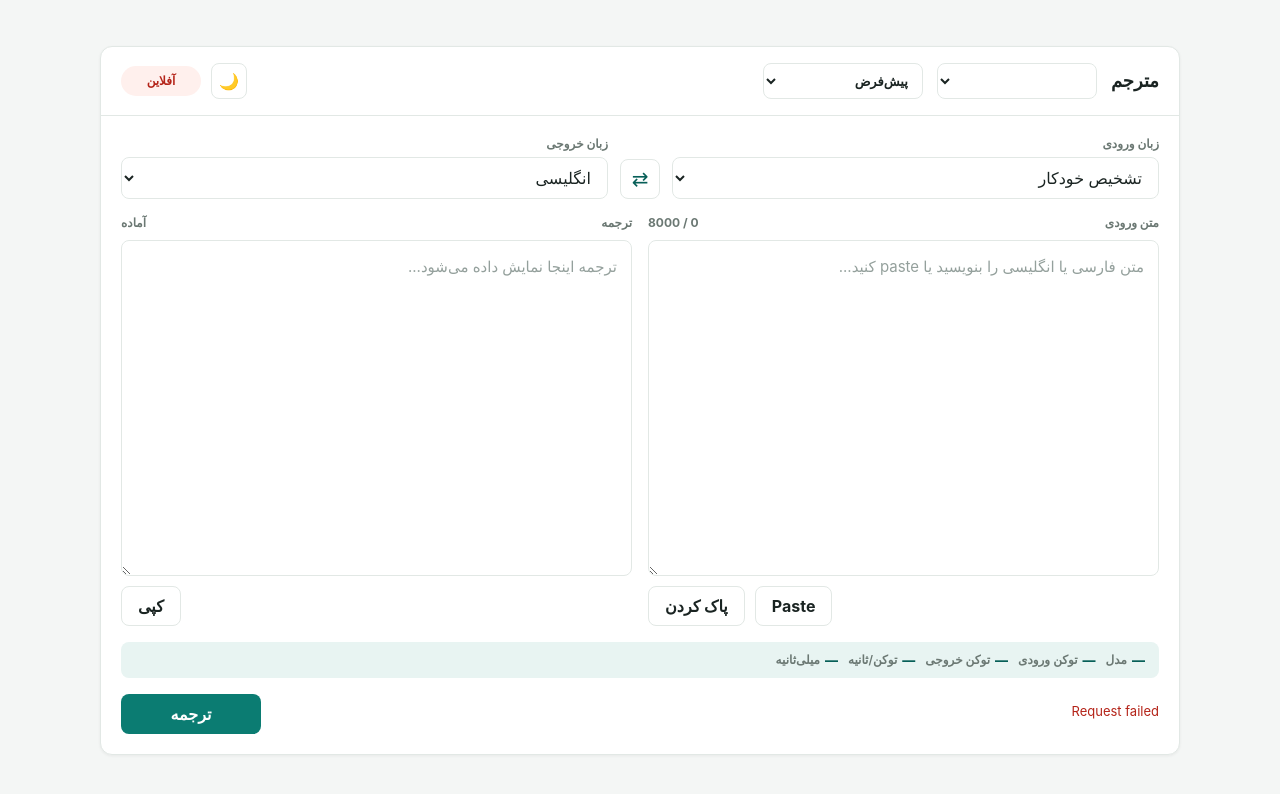
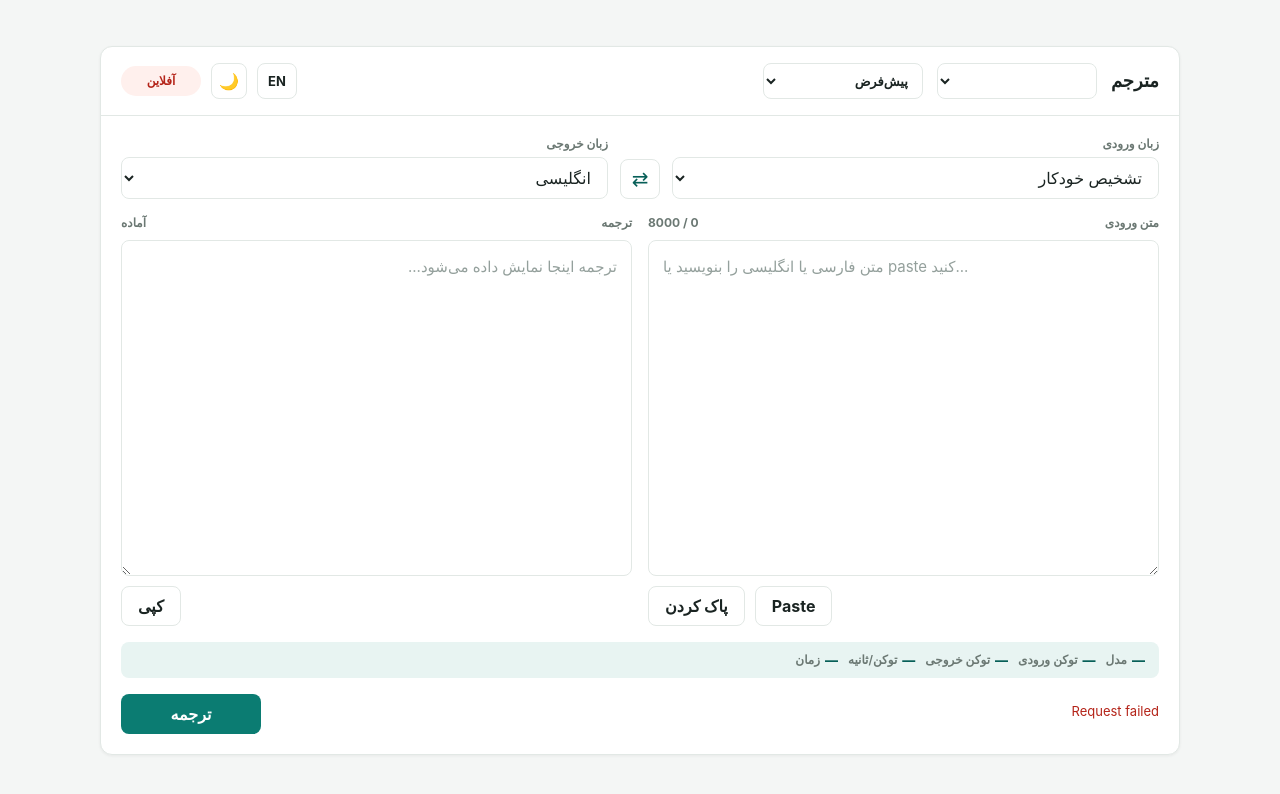
Before and after one commit to Kusarok/translator, a website: page src/client/index.html in a window 1280 px wide. Drawn offline with Linux system fonts and the light colour scheme; no server answers.

Commit message:
feat: bilingual UI (Persian/English) with language toggle, i18n system, RTL/LTR switching

```diff
--- a/src/client/assets/css/components.css
+++ b/src/client/assets/css/components.css
@@ -26,21 +26,33 @@
   background: rgba(239, 68, 68, 0.15);
 }
 
-.theme-toggle {
-  width: 36px;
+.theme-toggle,
+.lang-toggle {
   height: 36px;
   border: 1px solid var(--line);
   background: var(--surface);
   color: var(--text);
   border-radius: 8px;
-  font-size: 16px;
+  font-size: 13px;
+  font-weight: 700;
   display: inline-flex;
   align-items: center;
   justify-content: center;
   flex-shrink: 0;
 }
 
-.theme-toggle:hover {
+.theme-toggle {
+  width: 36px;
+  font-size: 16px;
+}
+
+.lang-toggle {
+  min-width: 36px;
+  padding: 0 10px;
+}
+
+.theme-toggle:hover,
+.lang-toggle:hover {
   border-color: var(--accent);
   background: var(--accent-soft);
 }
@@ -64,7 +76,6 @@ select {
   background: var(--surface);
   color: var(--text);
   padding: 0 12px;
-  direction: rtl;
 }
 
 .icon-button {
@@ -112,7 +123,6 @@ textarea {
   padding: 14px;
   line-height: 1.65;
   font-size: 15px;
-  direction: rtl;
 }
 
 textarea::placeholder {
--- a/src/client/assets/js/dom.js
+++ b/src/client/assets/js/dom.js
@@ -3,6 +3,7 @@ export const elements = {
   modelSelect: document.querySelector("#modelSelect"),
   toneSelect: document.querySelector("#toneSelect"),
   themeToggle: document.querySelector("#themeToggle"),
+  langToggle: document.querySelector("#langToggle"),
   sourceLanguage: document.querySelector("#sourceLanguage"),
   targetLanguage: document.querySelector("#targetLanguage"),
   inputText: document.querySelector("#inputText"),
--- /dev/null
+++ b/src/client/assets/js/i18n.js
@@ -0,0 +1,109 @@
+let lang = localStorage.getItem("lang") || "fa";
+
+export const getLang = () => lang;
+
+export const setLang = (next) => {
+  lang = next;
+  localStorage.setItem("lang", next);
+};
+
+export const translations = {
+  fa: {
+    dir: "rtl",
+    title: "مترجم فارسی و انگلیسی",
+    appName: "مترجم",
+    selectModel: "انتخاب مدل",
+    selectTone: "انتخاب لحن",
+    toggleTheme: "تغییر تم",
+    switchLang: "English",
+    checkingStatus: "در حال بررسی",
+    online: "آنلاین",
+    offline: "آفلاین",
+    sourceLanguage: "زبان ورودی",
+    targetLanguage: "زبان خروجی",
+    autoDetect: "تشخیص خودکار",
+    persian: "فارسی",
+    english: "انگلیسی",
+    swapLanguages: "جابجایی زبان‌ها",
+    inputText: "متن ورودی",
+    inputPlaceholder: "متن فارسی یا انگلیسی را بنویسید یا paste کنید...",
+    paste: "Paste",
+    clear: "پاک کردن",
+    translation: "ترجمه",
+    ready: "آماده",
+    outputPlaceholder: "ترجمه اینجا نمایش داده می‌شود...",
+    copy: "کپی",
+    translate: "ترجمه",
+    translating: "در حال ترجمه",
+    statModel: "مدل",
+    statInput: "توکن ورودی",
+    statOutput: "توکن خروجی",
+    statSpeed: "توکن/ثانیه",
+    statTime: "زمان",
+    toneDefault: "پیش‌فرض",
+    toneFormal: "رسمی",
+    toneInformal: "غیررسمی",
+    toneTechnical: "تخصصی",
+    msgEmpty: "متن را وارد کنید.",
+    msgTooLong: "متن باید حداکثر {max} کاراکتر باشد.",
+    msgDone: "انجام شد.",
+    msgPasted: "متن وارد شد.",
+    msgPasteFail: "Paste در این مرورگر در دسترس نیست.",
+    msgNothingToCopy: "متنی برای کپی وجود ندارد.",
+    msgCopied: "کپی شد."
+  },
+  en: {
+    dir: "ltr",
+    title: "Persian-English Translator",
+    appName: "Translator",
+    selectModel: "Select model",
+    selectTone: "Select tone",
+    toggleTheme: "Toggle theme",
+    switchLang: "فارسی",
+    checkingStatus: "Checking",
+    online: "Online",
+    offline: "Offline",
+    sourceLanguage: "Source language",
+    targetLanguage: "Target language",
+    autoDetect: "Auto detect",
+    persian: "Persian",
+    english: "English",
+    swapLanguages: "Swap languages",
+    inputText: "Input text",
+    inputPlaceholder: "Type or paste Persian or English text...",
+    paste: "Paste",
+    clear: "Clear",
+    translation: "Translation",
+    ready: "Ready",
+    outputPlaceholder: "Translation will appear here...",
+    copy: "Copy",
+    translate: "Translate",
+    translating: "Translating",
+    statModel: "Model",
+    statInput: "Input tokens",
+    statOutput: "Output tokens",
+    statSpeed: "tokens/s",
+    statTime: "Time",
+    toneDefault: "Default",
+    toneFormal: "Formal",
+    toneInformal: "Informal",
+    toneTechnical: "Technical",
+    msgEmpty: "Please enter some text.",
+    msgTooLong: "Text must be {max} characters or fewer.",
+    msgDone: "Done.",
+    msgPasted: "Text pasted.",
+    msgPasteFail: "Paste is not available in this browser.",
+    msgNothingToCopy: "Nothing to copy.",
+    msgCopied: "Copied."
+  }
+};
+
+export const t = (key, vars) => {
+  let str = translations[lang]?.[key] ?? key;
+  if (vars) {
+    for (const [k, v] of Object.entries(vars)) {
+      str = str.replace(`{${k}}`, v);
+    }
+  }
+  return str;
+};
--- a/src/client/assets/js/ui.js
+++ b/src/client/assets/js/ui.js
@@ -1,6 +1,7 @@
 import { hasPersianText } from "./constants.js";
 import { elements } from "./dom.js";
 import { state } from "./state.js";
+import { translations, t, setLang, getLang } from "./i18n.js";
 
 const formatTime = (ms) =>
   ms == null ? "—" : (ms >= 1000 ? `${(ms / 1000).toFixed(1)}s` : `${ms}ms`);
@@ -25,19 +26,67 @@ initTheme.toggle = () => {
   applyTheme(current === "dark" ? "light" : "dark");
 };
 
+const updateSelectOptions = (lang) => {
+  const tr = translations[lang];
+  const src = elements.sourceLanguage.options;
+  src[0].textContent = tr.autoDetect;
+  src[1].textContent = tr.persian;
+  src[2].textContent = tr.english;
+
+  const tgt = elements.targetLanguage.options;
+  tgt[0].textContent = tr.english;
+  tgt[1].textContent = tr.persian;
+
+  const tone = elements.toneSelect.options;
+  tone[0].textContent = tr.toneDefault;
+  tone[1].textContent = tr.toneFormal;
+  tone[2].textContent = tr.toneInformal;
+  tone[3].textContent = tr.toneTechnical;
+};
+
+export const setLanguage = (lang) => {
+  setLang(lang);
+  const tr = translations[lang];
+
+  document.documentElement.lang = lang;
+  document.documentElement.dir = tr.dir;
+  document.title = tr.title;
+
+  document.querySelectorAll("[data-i18n]").forEach((el) => {
+    el.textContent = tr[el.dataset.i18n];
+  });
+  document.querySelectorAll("[data-i18n-placeholder]").forEach((el) => {
+    el.placeholder = tr[el.dataset.i18nPlaceholder];
+  });
+  document.querySelectorAll("[data-i18n-aria]").forEach((el) => {
+    el.setAttribute("aria-label", tr[el.dataset.i18nAria]);
+  });
+  document.querySelectorAll("[data-i18n-title]").forEach((el) => {
+    el.title = tr[el.dataset.i18nTitle];
+  });
+
+  updateSelectOptions(lang);
+  elements.langToggle.textContent = lang === "fa" ? "EN" : "FA";
+  updateCharacterCount();
+};
+
+setLanguage.toggle = () => {
+  setLanguage(getLang() === "fa" ? "en" : "fa");
+};
+
 export const setMessage = (text = "", type = "") => {
   elements.message.textContent = text;
   elements.message.className = `message ${type}`.trim();
 };
 
-export const setServerStatus = (text, type = "") => {
-  elements.serverStatus.textContent = text;
+export const setServerStatus = (statusKey, type = "") => {
+  elements.serverStatus.textContent = t(statusKey);
   elements.serverStatus.className = `status-pill ${type}`.trim();
 };
 
 export const setLoadingView = (loading) => {
   elements.translateButton.disabled = loading;
-  elements.translateButtonText.textContent = loading ? "در حال ترجمه" : "ترجمه";
+  elements.translateButtonText.textContent = loading ? t("translating") : t("translate");
   elements.form.classList.toggle("is-loading", loading);
 };
 
@@ -59,7 +108,7 @@ export const setOutput = (text) => {
 
 export const resetOutput = () => {
   setOutput("");
-  elements.modelName.textContent = "آماده";
+  elements.modelName.textContent = t("ready");
 };
 
 export const populateModelSelect = (models, selected) => {
--- a/src/client/index.html
+++ b/src/client/index.html
@@ -13,12 +13,12 @@
       <section class="workspace" aria-label="Translation workspace">
         <header class="topbar">
           <div class="topbar-left">
-            <h1>مترجم</h1>
+            <h1 data-i18n="appName">مترجم</h1>
             <label class="model-field">
-              <select id="modelSelect" name="model" aria-label="انتخاب مدل"></select>
+              <select id="modelSelect" name="model" data-i18n-aria="selectModel" aria-label="انتخاب مدل"></select>
             </label>
             <label class="model-field">
-              <select id="toneSelect" aria-label="انتخاب لحن">
+              <select id="toneSelect" data-i18n-aria="selectTone" aria-label="انتخاب لحن">
                 <option value="default">پیش‌فرض</option>
                 <option value="formal">رسمی</option>
                 <option value="informal">غیررسمی</option>
@@ -27,15 +27,16 @@
             </label>
           </div>
           <div class="topbar-right">
-            <button class="theme-toggle" id="themeToggle" type="button" aria-label="تغییر تم">🌙</button>
-            <div class="status-pill" id="serverStatus">در حال بررسی</div>
+            <button class="lang-toggle" id="langToggle" type="button" data-i18n-aria="switchLang" aria-label="English">EN</button>
+            <button class="theme-toggle" id="themeToggle" type="button" data-i18n-aria="toggleTheme" aria-label="تغییر تم">🌙</button>
+            <div class="status-pill" id="serverStatus" data-i18n="checkingStatus">در حال بررسی</div>
           </div>
         </header>
 
         <form class="translator" id="translatorForm">
           <div class="language-row">
             <label class="field">
-              <span>زبان ورودی</span>
+              <span data-i18n="sourceLanguage">زبان ورودی</span>
               <select id="sourceLanguage" name="sourceLanguage">
                 <option value="auto">تشخیص خودکار</option>
                 <option value="fa">فارسی</option>
@@ -43,12 +44,12 @@
               </select>
             </label>
 
-            <button class="icon-button" id="swapButton" type="button" title="جابجایی زبان‌ها" aria-label="جابجایی زبان‌ها">
+            <button class="icon-button" id="swapButton" type="button" data-i18n-title="swapLanguages" data-i18n-aria="swapLanguages" title="جابجایی زبان‌ها" aria-label="جابجایی زبان‌ها">
               <span aria-hidden="true">⇄</span>
             </button>
 
             <label class="field">
-              <span>زبان خروجی</span>
+              <span data-i18n="targetLanguage">زبان خروجی</span>
               <select id="targetLanguage" name="targetLanguage">
                 <option value="en">انگلیسی</option>
                 <option value="fa">فارسی</option>
@@ -59,41 +60,41 @@
           <div class="panes">
             <section class="pane" aria-label="Input text">
               <div class="pane-header">
-                <span>متن ورودی</span>
+                <span data-i18n="inputText">متن ورودی</span>
                 <span id="characterCount">0 / 8000</span>
               </div>
-              <textarea id="inputText" name="text" placeholder="متن فارسی یا انگلیسی را بنویسید یا paste کنید..." spellcheck="true"></textarea>
+              <textarea id="inputText" name="text" data-i18n-placeholder="inputPlaceholder" placeholder="متن فارسی یا انگلیسی را بنویسید یا paste کنید..." spellcheck="true"></textarea>
               <div class="pane-actions">
-                <button class="ghost-button" id="pasteButton" type="button">Paste</button>
-                <button class="ghost-button" id="clearButton" type="button">پاک کردن</button>
+                <button class="ghost-button" id="pasteButton" type="button" data-i18n="paste">Paste</button>
+                <button class="ghost-button" id="clearButton" type="button" data-i18n="clear">پاک کردن</button>
               </div>
             </section>
 
             <section class="pane output-pane" aria-label="Translated text">
               <div class="pane-header">
-                <span>ترجمه</span>
-                <span id="modelName">آماده</span>
+                <span data-i18n="translation">ترجمه</span>
+                <span id="modelName" data-i18n="ready">آماده</span>
               </div>
-              <textarea id="outputText" readonly placeholder="ترجمه اینجا نمایش داده می‌شود..."></textarea>
+              <textarea id="outputText" readonly data-i18n-placeholder="outputPlaceholder" placeholder="ترجمه اینجا نمایش داده می‌شود..."></textarea>
               <div class="pane-actions">
-                <button class="ghost-button" id="copyButton" type="button">کپی</button>
+                <button class="ghost-button" id="copyButton" type="button" data-i18n="copy">کپی</button>
               </div>
             </section>
           </div>
 
           <div class="stats-bar" id="statsBar" hidden>
-            <span class="stat"><b id="statModel">—</b> مدل</span>
-            <span class="stat"><b id="statInput">—</b> توکن ورودی</span>
-            <span class="stat"><b id="statOutput">—</b> توکن خروجی</span>
-            <span class="stat"><b id="statSpeed">—</b> توکن/ثانیه</span>
-            <span class="stat"><b id="statTime">—</b> میلی‌ثانیه</span>
+            <span class="stat"><b id="statModel">—</b> <span data-i18n="statModel">مدل</span></span>
+            <span class="stat"><b id="statInput">—</b> <span data-i18n="statInput">توکن ورودی</span></span>
+            <span class="stat"><b id="statOutput">—</b> <span data-i18n="statOutput">توکن خروجی</span></span>
+            <span class="stat"><b id="statSpeed">—</b> <span data-i18n="statSpeed">توکن/ثانیه</span></span>
+            <span class="stat"><b id="statTime">—</b> <span data-i18n="statTime">زمان</span></span>
           </div>
 
           <div class="footer-row">
             <p class="message" id="message" role="status" aria-live="polite"></p>
             <button class="primary-button" id="translateButton" type="submit">
               <span class="spinner" id="spinner" aria-hidden="true"></span>
-              <span id="translateButtonText">ترجمه</span>
+              <span id="translateButtonText" data-i18n="translate">ترجمه</span>
             </button>
           </div>
         </form>
```
Also changed, not shown: src/client/assets/js/app.js (+14 -10 lines).
